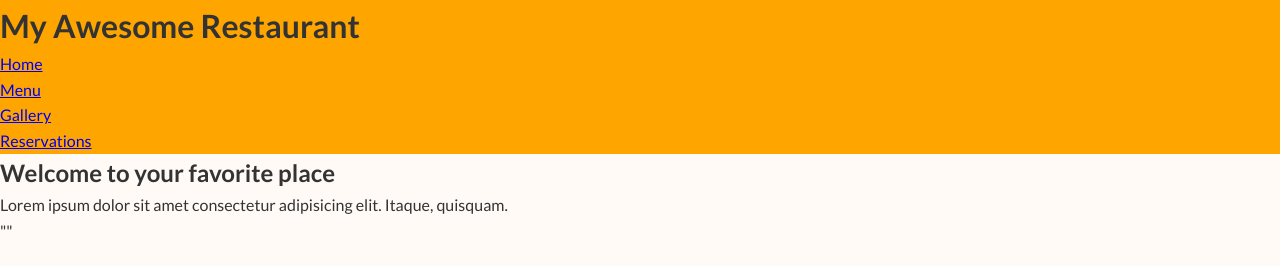
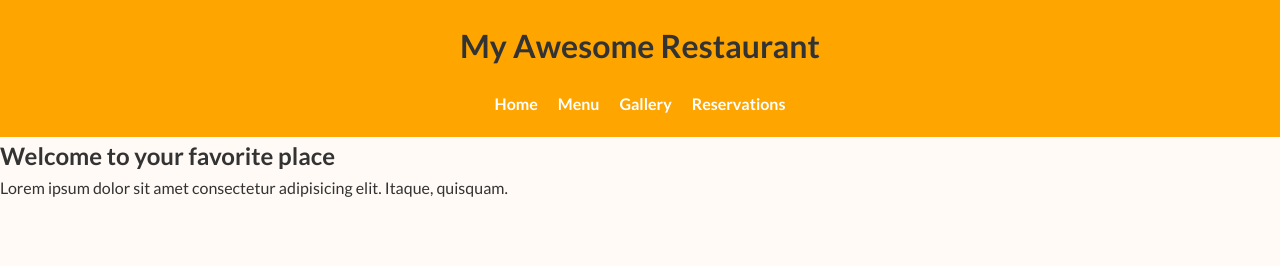
Before and after one commit to myork01/Project102, a plain HTML site: page index.html in a window 1280 px wide. Drawn offline with Linux system fonts and the light colour scheme.

Commit message:
Project 102

```diff
--- a/index.html
+++ b/index.html
@@ -11,7 +11,7 @@
         <div>
             <ul class="nav-links">
                 <li><a href="index.html">Home</a></li>
-                <li><a href="#">Menu</a></li>
+                <li><a href="menu.html">Menu</a></li>
                 <li><a href="#">Gallery</a></li>
                 <li><a href="#">Reservations</a></li>
             </ul>
@@ -22,5 +22,5 @@
         <p>Lorem ipsum dolor sit amet consectetur adipisicing elit.
             Itaque, quisquam.</p>
     </section>
-</body>""
+</body>
 </html>
--- a/mystyle.css
+++ b/mystyle.css
@@ -14,4 +14,21 @@ body{
 
 header{
     background-color: orange;
+    padding:20px;
+    text-align: center;
 }
+.nav-links{
+    color: white;
+    display: flex;
+    justify-content: center;
+    gap: 20px;
+    margin-top: 20px;
+}
+.nav-links li{
+    list-style: none;
+}
+.nav-links li a{
+    text-decoration: none;
+    font-weight: bold;
+    color: white;
+}
```
Also changed, not shown: menu.html (added, +44 -0 lines).
